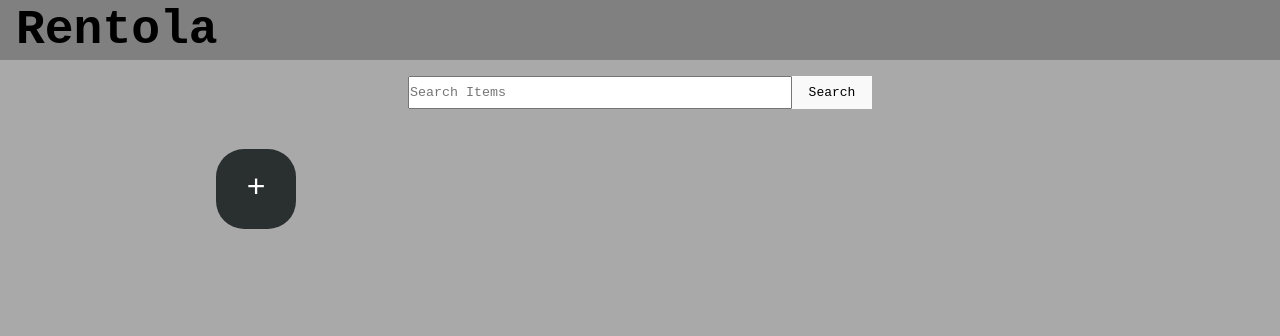
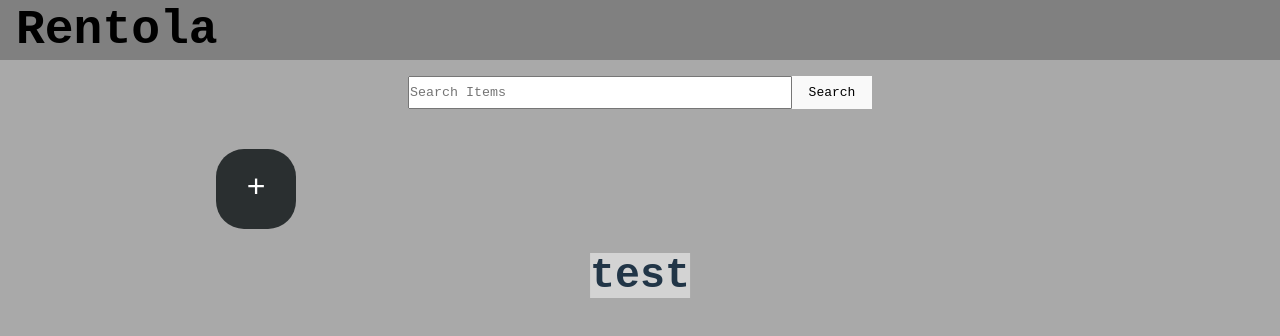
Before and after one commit to BenTaylor25/Rentola, a React (Vite) app in the folder rentola-ui/: page / in a window 1280 px wide. Shown: the top 336 px of the page. Built offline with nearby package versions, Linux system fonts and the light colour scheme.

Commit message:
test modal

```diff
--- a/rentola-ui/src/App.tsx
+++ b/rentola-ui/src/App.tsx
@@ -5,9 +5,11 @@ import { IItem } from './components/Item';
 import './App.scss';
 import SearchBar from './components/SearchBar';
 import { serverRoute } from './routes';
+import NewItemModal from './components/NewItemModal';
 
 export default function App() {
   const [items, setItems] = useState<IItem[]>([]);
+  const [newItemModalOpen, setNewItemMoalOpen] = useState(true);
 
   function appendItemIfUnique(newItem: IItem): boolean {
     for (const item of items) {
@@ -45,6 +47,8 @@ export default function App() {
 
       {/* existing items section */}
       <ItemsContainer items={items} deleteItem={deleteItem} />
+
+      <NewItemModal open={newItemModalOpen} />
     </>
   );
 }
--- /dev/null
+++ b/rentola-ui/src/components/NewItemModal.scss
@@ -0,0 +1,7 @@
+
+div#new-item-modal {
+    position: absolute;
+    left: 50%;
+    transform:translateX(-50%);
+    background-color: lightgrey;
+}
--- /dev/null
+++ b/rentola-ui/src/components/NewItemModal.tsx
@@ -0,0 +1,17 @@
+import './NewItemModal.scss';
+
+interface NewItemModalProps {
+    open: boolean
+}
+
+export default function NewItemModal(props: NewItemModalProps) {
+    if (!props.open) {
+        return null;
+    }
+
+    return (
+        <div id="new-item-modal">
+            <h1>test</h1>
+        </div>
+    )
+}
```
